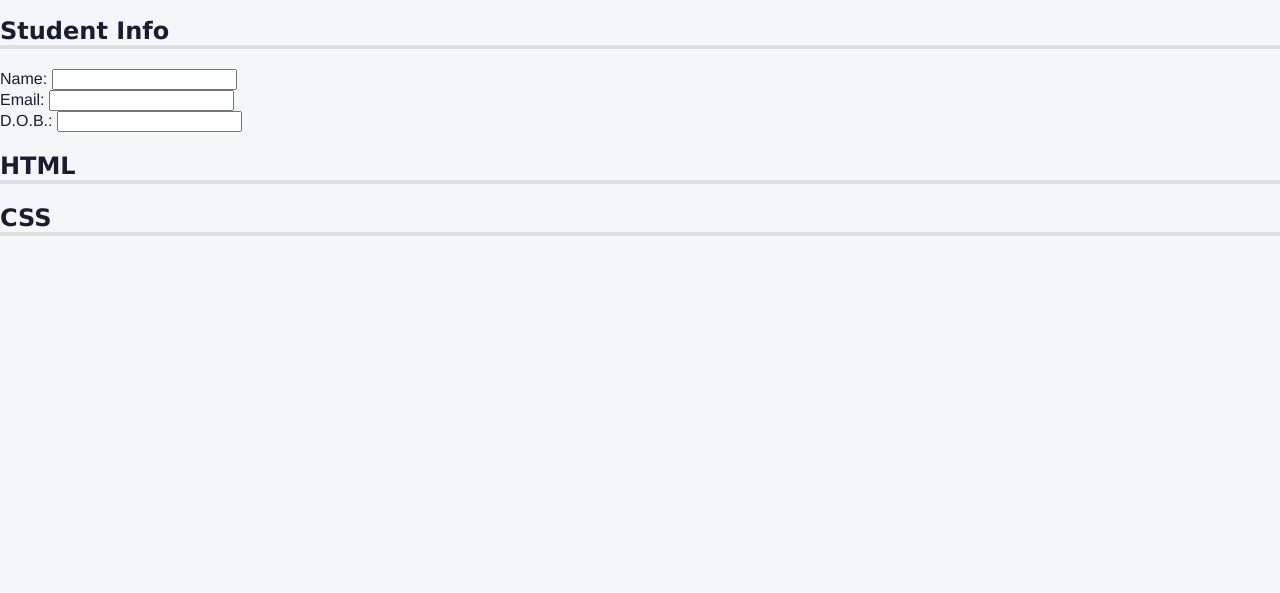
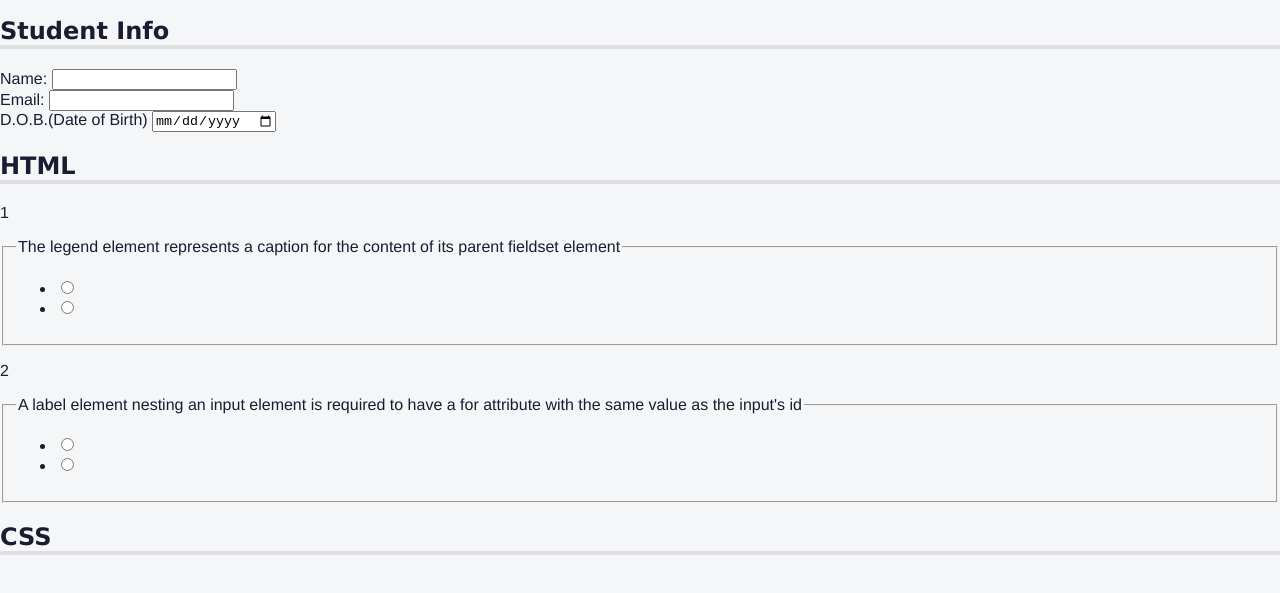
Before and after one commit to JorgeValderrabano/Learning-HTML, a plain HTML site: page accessibility-quiz/index.html in a window 1280 px wide. Shown: the part 53-646 px from the top of the page. Drawn offline with Linux system fonts and the light colour scheme.

Commit message:
Se agregan campos
Se agregan los campos de preguntas de html

```diff
--- a/accessibility-quiz/index.html
+++ b/accessibility-quiz/index.html
@@ -25,19 +25,61 @@
           <h2 id="student-info">Student Info</h2>
           <div class="info">
             <label for="student-name">Name:</label>
-            <input id="student-name" />
+            <input type="text" name="student-name" id="student-name" />
           </div>
           <div class="info">
             <label for="student-email">Email:</label>
-            <input id="student-email" />
+            <input type="email" name="student-email" id="student-email" />
           </div>
           <div class="info">
-            <label for="birth-date">D.O.B.:</label>
-            <input id="birth-date" />
+            <label for="birth-date">D.O.B.<span class="sr-only">(Date of Birth)</span></label>
+            <input type="date" name="birth-date" id="birth-date" />
           </div>
         </section>
         <section role="region" aria-labelledby="html-questions">
           <h2 id="html-questions">HTML</h2>
+          <div class="question-block">
+            <p>1</p>
+            <fieldset class="question" name="html-question-one">
+              <legend>
+                The legend element represents a caption for the content of its
+                parent fieldset element
+              </legend>
+              <ul class="answers-list">
+                <li>
+                  <label>
+                    <input type="radio" id="q1-a1"/>
+                  </label>
+                </li>
+                <li>
+                  <label>
+                    <input type="radio" id="q1-a2"/>
+                  </label>
+                </li>
+              </ul>
+            </fieldset>
+          </div>
+          <div class="question-block">
+            <p>2</p>
+            <fieldset class="question" name="html-question-two">
+              <legend>
+                A label element nesting an input element is required to have a
+                for attribute with the same value as the input's id
+              </legend>
+              <ul class="answers-list">
+                <li>
+                  <label>
+                    <input type="radio" id="q2-a1"/>
+                  </label>
+                </li>
+                <li>
+                  <label>
+                    <input type="radio" id="q2-a2"/>
+                  </label>
+                </li>
+              </ul>
+            </fieldset>
+          </div>
         </section>
         <section role="region" aria-labelledby="css-questions">
           <h2 id="css-questions">CSS</h2>
```
